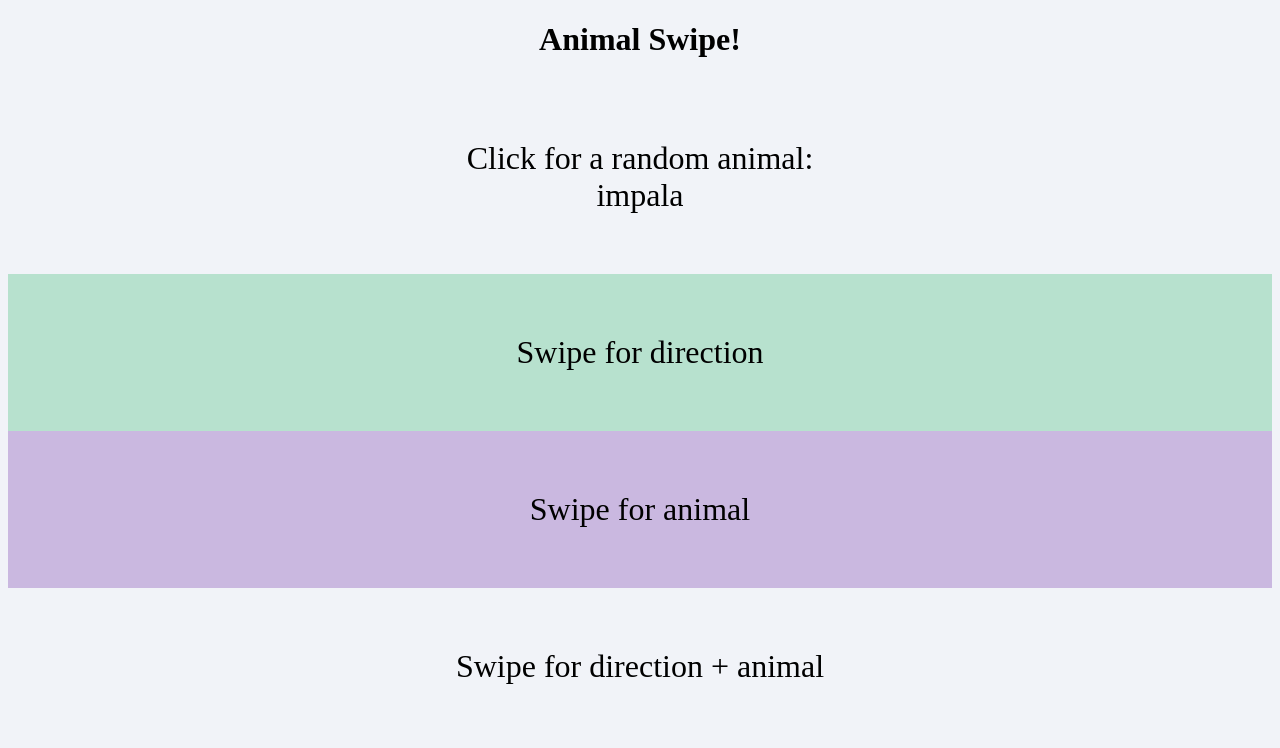
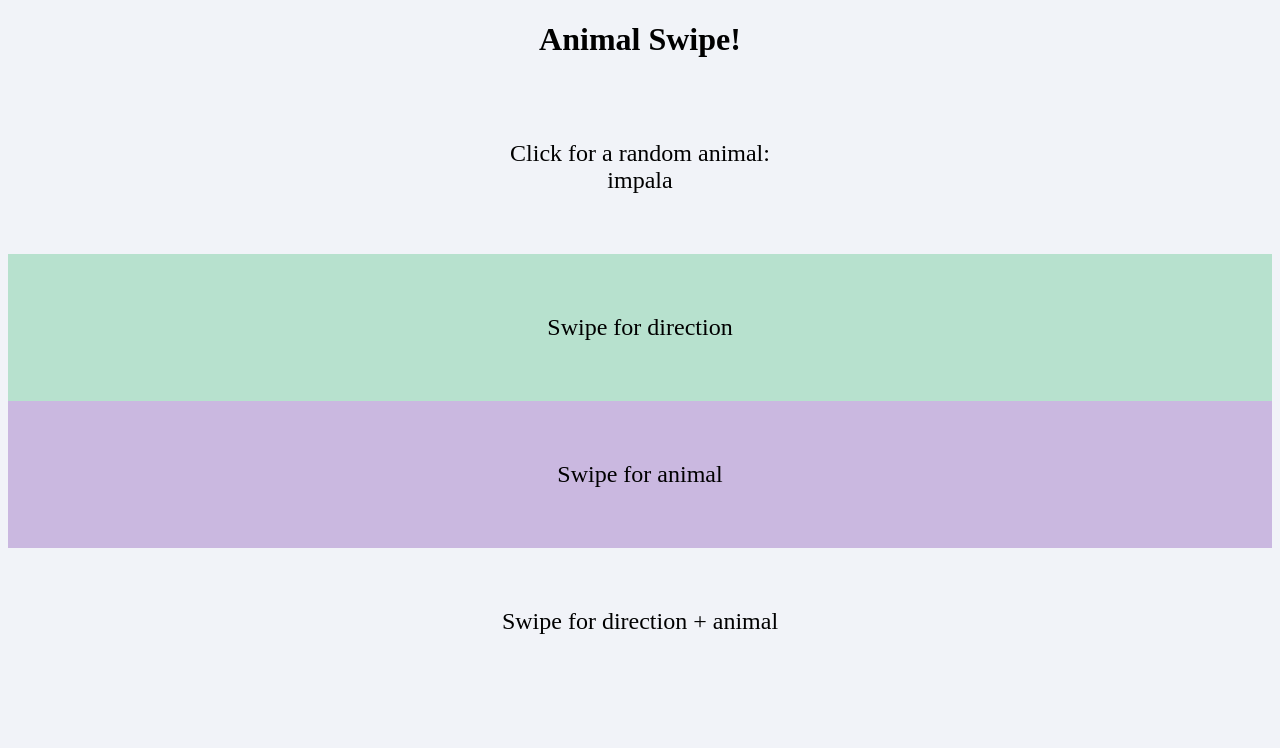
Before and after one commit to helenswanson/helenswanson.github.io, a plain HTML site: page index.html in a window 1280 px wide. Drawn offline with nearby package versions, Linux system fonts and the light colour scheme.

Commit message:
Refactoring

```diff
--- a/index.html
+++ b/index.html
@@ -13,7 +13,7 @@
 			}
 			.content { width: 100%; }
 			.top { padding-top: 60px; }
-			.text-display { font-size: 32px; }
+			.text-display { font-size: 24px; }
 			.box { padding: 60px; }
 			#direction-swipe { background: #B7E1CE; }
 			#animal-swipe { background: #cab8e0; }
```
